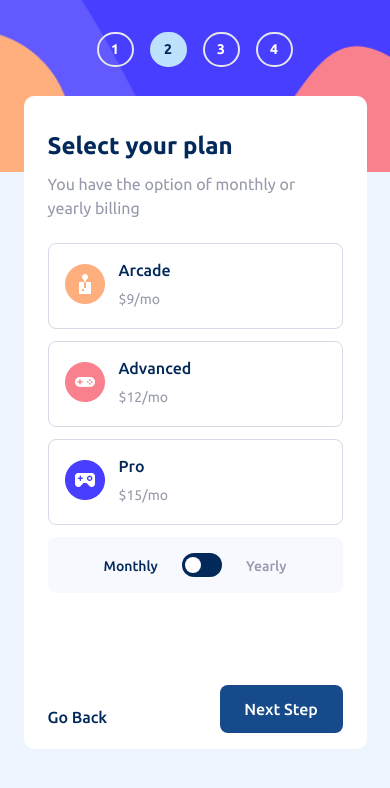
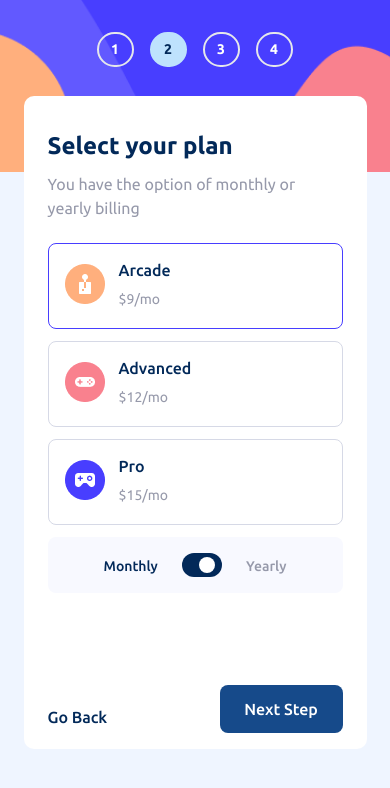
Before and after one commit to Isaacayomi/multi-step-form-v2, a React (Vite) app: page /plans in a window 390 px wide. Shown: the top 788 px of the page. Built offline with nearby package versions, Linux system fonts and the light colour scheme.

Commit message:
feat: refactor Plans and Checkout components to use context state and improve pricing logic

```diff
--- a/src/components/AddonCard.jsx
+++ b/src/components/AddonCard.jsx
@@ -13,14 +13,12 @@ const AddonCard = ({ label, description, price }) => {
       }
       hover:border-purpleOutline p-2 cursor-pointer mb-2 md:w-[28.125rem] relative`}
     >
-      {/* Hidden native checkbox */}
       <input
         type="checkbox"
         checked={checked}
         onChange={(e) => setChecked(e.target.checked)}
         className="w-5 h-5 opacity-0 absolute left-4"
       />
-      {/* Custom checkbox */}
       <span
         className={`w-5 h-5 flex items-center justify-center rounded-md border-2
         ${
--- a/src/components/PlansCard.jsx
+++ b/src/components/PlansCard.jsx
@@ -1,13 +1,46 @@
-const PlansCard = ({ src, alt, heading, price }) => {
+// import { useForm } from "../context/FormContext";
+
+const PlansCard = ({
+  index,
+  src,
+  alt,
+  heading,
+  monthlyPrice,
+  yearlyPrice,
+  monthly,
+  yearly,
+  click,
+  selectedCard,
+
+  dispatch,
+}) => {
+  const isSelected = selectedCard === index;
+  // const { price } = useForm();
+
   return (
-    <div className="flex items-center gap-[0.88rem] border border-formOutline rounded-[0.5rem] bg-white pt-[0.88rem] pb-[1.12rem] pl-[1rem] mb-[0.75rem] hover:border-purpleOutline md:w-[8.625rem] md:flex md:flex-col md:items-start cursor-pointer">
+    <div
+      onClick={() => {
+        dispatch({
+          type: "selectCard",
+          payload: index,
+          planHeading: heading,
+          monthlyPrice,
+          yearlyPrice,
+        });
+        console.log(heading);
+        console.log(monthlyPrice);
+      }}
+      className={`${
+        isSelected ? "border-purpleOutline" : "border-formOutline"
+      } flex items-center gap-[0.88rem] border border-formOutline rounded-[0.5rem] bg-white pt-[0.88rem] pb-[1.12rem] pl-[1rem] mb-[0.75rem] hover:border-purpleOutline md:w-[8.625rem] md:flex md:flex-col md:items-start cursor-pointer`}
+    >
       <img src={src} alt={alt} className="md:pb-[2.44rem]" />
       <div>
         <h3 className="mb-[0.44rem] text-darkBlue font-medium text-[1rem]">
           {heading}
         </h3>
         <p className="text-grey text-[0.875rem] font-normal md:pb-[1rem]">
-          {price}
+          ${click ? yearlyPrice : monthlyPrice}/{click ? yearly : monthly}
         </p>
       </div>{" "}
     </div>
--- a/src/components/ToggleButton.jsx
+++ b/src/components/ToggleButton.jsx
@@ -1,9 +1,14 @@
-const ToggleButton = () => {
+const ToggleButton = ({ onClick, click }) => {
   return (
     <div className="flex justify-center items-end gap-[1.5rem] bg-toggleBg py-[1rem] md:w-[28.125rem] md:max-w-full rounded-[0.5rem]">
       <p className="text-darkBlue text-[0.875rem] font-medium">Monthly</p>
       <button className="w-[2.5rem] h-[1.5rem] rounded-xl bg-darkBlue">
-        <div className="w-[1rem] h-[1rem] bg-white rounded-xl ml-[0.2rem] cursor-pointer"></div>
+        <div
+          onClick={onClick}
+          className={`${
+            click ? "ml-[1.16rem]" : "ml-[0.2rem]"
+          } w-[1rem] h-[1rem] bg-white rounded-xl ml-[1.1rem] cursor-pointer`}
+        ></div>
       </button>
       <p className="text-grey text-[0.875rem] font-medium">Yearly</p>
     </div>
--- a/src/context/FormContext.jsx
+++ b/src/context/FormContext.jsx
@@ -2,6 +2,12 @@ import { createContext, useContext, useEffect, useReducer } from "react";
 import { useLocation } from "react-router-dom";
 
 const FormContext = createContext();
+
+const prices = [
+  { monthly: 9, yearly: 29 },
+  { monthly: 12, yearly: 212 },
+  { monthly: 15, yearly: 215 },
+];
 
 const initialState = {
   isActive: 0,
@@ -13,6 +19,10 @@ const initialState = {
     email: false,
     phone: false,
   },
+  selectedCard: 0,
+  click: false,
+  heading: "Arcade",
+  price: 9,
 };
 
 function reducer(state, action) {
@@ -34,6 +44,30 @@ function reducer(state, action) {
 
     case "phoneField":
       return { ...state, phone: action.payload };
+
+    case "selectCard": {
+      return {
+        ...state,
+        heading: action.planHeading,
+        selectedCard: action.payload,
+      };
+    }
+
+    case "handleClick": {
+      const selected = prices[state.selectedCard];
+      const newPrice = selected
+        ? action.payload
+          ? selected.yearly
+          : selected.monthly
+        : 0; // fallback if selected is undefined
+
+      return {
+        ...state,
+        click: action.payload,
+        price: newPrice,
+      };
+    }
+
     default:
       return state;
   }
@@ -50,10 +84,20 @@ const pageMap = {
 const FormProvider = ({ children }) => {
   const location = useLocation();
   // console.log(location.pathname);
-  const [{ isActive, input, email, phone, errors }, dispatch] = useReducer(
-    reducer,
-    initialState
-  );
+  const [
+    {
+      isActive,
+      input,
+      email,
+      phone,
+      errors,
+      selectedCard,
+      heading,
+      price,
+      click,
+    },
+    dispatch,
+  ] = useReducer(reducer, initialState);
 
   useEffect(() => {
     const pageIndex = pageMap[location.pathname] ?? 0;
@@ -65,7 +109,19 @@ const FormProvider = ({ children }) => {
 
   return (
     <FormContext.Provider
-      value={{ isActive, input, email, phone, errors, dispatch }}
+      value={{
+        isActive,
+        input,
+        email,
+        phone,
+        errors,
+        dispatch,
+        selectedCard,
+        click,
+        heading,
+        price,
+        prices,
+      }}
     >
       {children}
     </FormContext.Provider>
--- a/src/pages/Checkout.jsx
+++ b/src/pages/Checkout.jsx
@@ -8,8 +8,21 @@ import Headings from "../components/Headings";
 import Subheading from "../components/Subheading";
 import SummaryItem from "../components/SummaryItem";
 const Checkout = () => {
-  const { isActive = 1, dispatch } = useForm();
+  const {
+    isActive = 1,
+    click,
+    heading,
+    prices,
+    // price,
+    selectedCard,
+    dispatch,
+  } = useForm();
+
   const navigate = useNavigate();
+
+  const planPrice = click
+    ? prices[selectedCard].yearly
+    : prices[selectedCard].monthly;
   return (
     <ContentLayout>
       <Sidebar isActive={isActive} />
@@ -23,14 +36,15 @@ const Checkout = () => {
 
         <div className="bg-toggleBg w-[18.4375rem] mx-auto rounded-[0.5rem] px-[1rem] md:w-[28.125rem]">
           <p className="text-darkBlue text-[0.875rem] font-medium pt-[1rem]">
-            Arcarde (Yearly)
+            {heading} ({click ? "yr" : "mo"})
           </p>
           <p className="flex items-center justify-between  md:pb-[1.5rem]">
             <span className="underline underline-offset-[0.2rem] text-grey pb-[0.75rem] cursor-pointer hover:text-purpleOutline">
+              {/* <Link to="/plans">Change</Link> */}
               Change
             </span>
             <span className="text-darkBlue text-[0.875rem] font-bold text-right">
-              $90/yr
+              ${planPrice}/{click ? "yr" : "mo"}
             </span>
           </p>
           <div className="border-t border-grey border-opacity-[0.2043]">
@@ -39,9 +53,11 @@ const Checkout = () => {
           </div>
         </div>
         <p className="w-[18.4375rem] mx-auto flex justify-between items-center px-[1rem] pt-[1.5rem]  md:w-[28.125rem]">
-          <span className="underlinetext text-grey">Total (per year)</span>
+          <span className="underlinetext text-grey">
+            Total (per {click ? "year" : "month"})
+          </span>
           <span className="text-purpleOutline text-[1rem] font-bold text-right md:text-[1.25rem]">
-            $90/yr
+            $90/{click ? "yr" : "mo"}
           </span>
         </p>
 
--- a/src/pages/Plans.jsx
+++ b/src/pages/Plans.jsx
@@ -16,7 +16,9 @@ import ToggleButton from "../components/ToggleButton";
 import { useForm } from "../context/FormContext";
 
 const Plans = () => {
-  const { isActive = 1, dispatch } = useForm();
+  // const [click, setClick] = useState(false);
+  // const [selectedCard, setSelectedCard] = useState(0);
+  const { isActive = 1, selectedCard, click, dispatch } = useForm();
   const navigate = useNavigate();
   return (
     <ContentLayout>
@@ -30,27 +32,54 @@ const Plans = () => {
 
           <div className=" md:flex md:flex-row md:gap-[1.12rem]">
             <PlansCard
+              index={0}
+              selectedCard={selectedCard}
+              dispatch={dispatch}
+              // setSelectedCard={setSelectedCard}
+              click={click}
               src={ARCADE_IMG}
               alt="Arcard Image"
               heading="Arcade"
-              price="$9/mo"
+              monthlyPrice={9}
+              yearlyPrice={29}
+              monthly="mo"
+              yearly="yr"
             />
 
             <PlansCard
+              index={1}
+              selectedCard={selectedCard}
+              dispatch={dispatch}
+              // setSelectedCard={setSelectedCard}
+              click={click}
               src={ADVANCED_IMG}
               alt="Advanced Image"
               heading="Advanced"
-              price="$12/mo"
+              monthlyPrice={12}
+              yearlyPrice={212}
+              monthly="mo"
+              yearly="yr"
             />
 
             <PlansCard
+              index={2}
+              selectedCard={selectedCard}
+              dispatch={dispatch}
+              // setSelectedCard={setSelectedCard}
+              click={click}
               src={PRO_IMG}
               alt="Pro Image"
               heading="Pro"
-              price="$15/mo"
+              monthlyPrice={15}
+              yearlyPrice={215}
+              monthly="mo"
+              yearly="yr"
             />
           </div>
-          <ToggleButton />
+          <ToggleButton
+            click={click}
+            onClick={() => dispatch({ type: "handleClick", payload: !click })}
+          />
 
           <footer className="flex justify-between">
             <button
```
